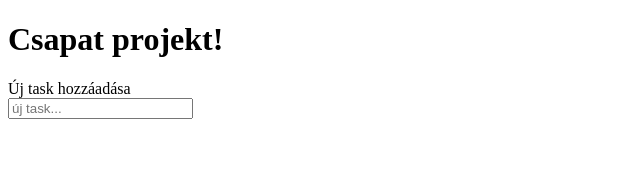
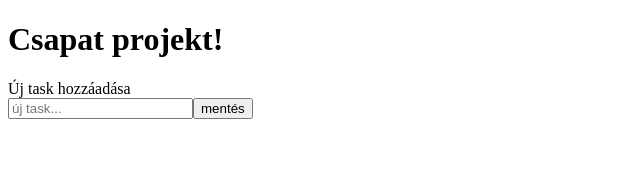
Before and after one commit to kmagdi/react_task_team_test, a React (Vite) app: page / in a window 1280 px wide. Shown: the top 188 px of the page, without its empty margins (0-640 px from the left). Built offline with nearby package versions, Linux system fonts and the light colour scheme.

Commit message:
input:submit

```diff
--- a/src/components/AddTask.jsx
+++ b/src/components/AddTask.jsx
@@ -6,7 +6,7 @@ export const AddTask = () => {
       Új task hozzáadása
       <form action="">
         <input type="text" placeholder='új task...' />
-
+        <input type="submit" value="mentés" />
       </form>
     </div>
   )
```
